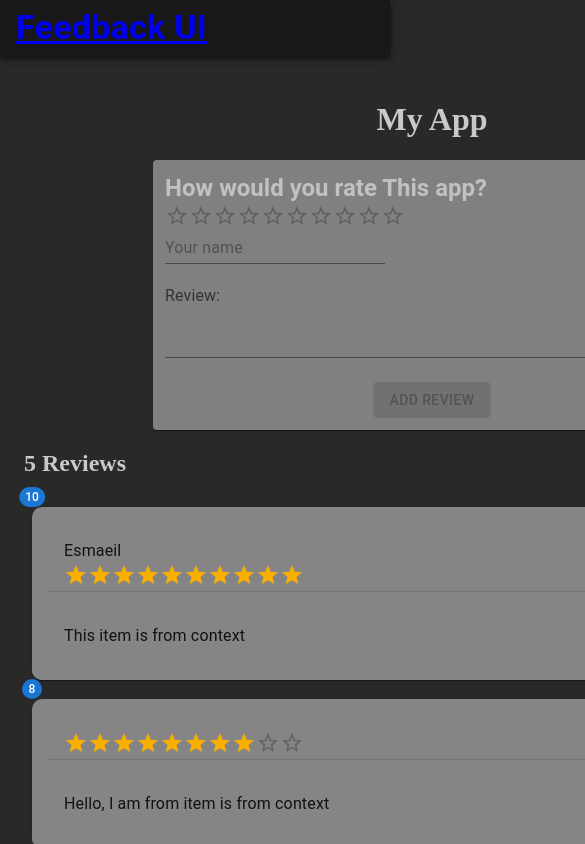
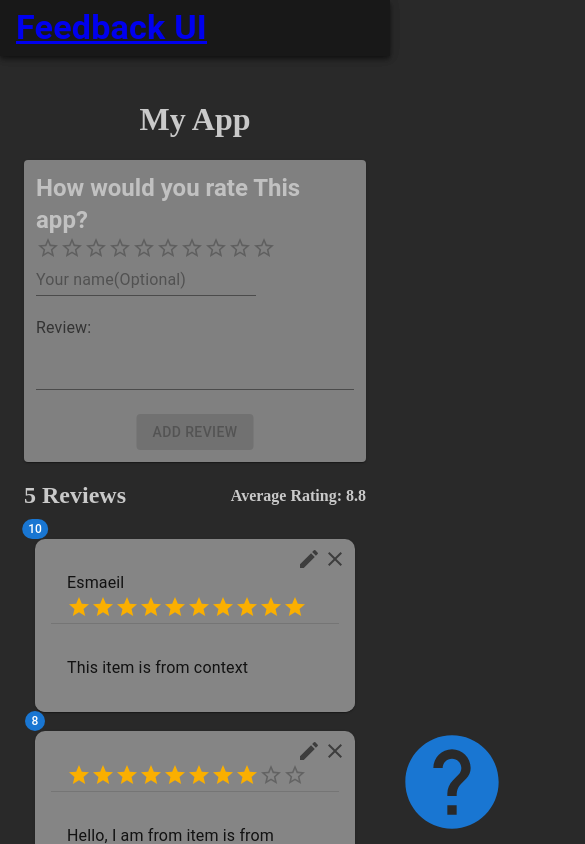
Before and after one commit to EsmaeilSaleh/Feedback-app, a React (Create React App) app: page / in a window 390 px wide. Shown: the top 844 px of the page, 585 px wide, since content can reach past the window. Built offline with nearby package versions, Linux system fonts and the light colour scheme.

Commit message:
add responsive design

```diff
--- a/src/App.js
+++ b/src/App.js
@@ -11,14 +11,11 @@ import AboutIconLink from "./components/AboutIconLink";
 import { FeedbackProvider } from "./context/FeedbackContext";
 
 const App = () => {
-
-
-
   return (
     <FeedbackProvider>
       <Container
+        maxWidth="sm"
         sx={{
-          width: "53em",
           my: 10,
           display: "flex",
           flexDirection: "column",
--- a/src/components/FeedbackForm.jsx
+++ b/src/components/FeedbackForm.jsx
@@ -95,7 +95,7 @@ const FeedbackForm = () => {
           variant="standard"
           value={enteredName}
           onChange={handleName}
-          placeholder="Your name"
+          placeholder="Your name(Optional)"
         />
         <TextField
           variant="standard"
--- a/src/components/FeedbackItem.jsx
+++ b/src/components/FeedbackItem.jsx
@@ -9,6 +9,7 @@ import EditIcon from "@mui/icons-material/Edit";
 import Rating from "@mui/material/Rating";
 import Box from "@mui/material/Box";
 import Divider from '@mui/material/Divider';
+import Container from '@mui/material/Container';
 
 import FeedbackContext from "../context/FeedbackContext";
 
@@ -16,7 +17,7 @@ const FeedbackItem = (props) => {
   const { deleteFeedback, editFeedback } = useContext(FeedbackContext);
 
   return (
-    <>
+    <Container >
       <Badge
         badgeContent={props.item.rating}
         color="primary"
@@ -26,14 +27,14 @@ const FeedbackItem = (props) => {
           sx={{
             backgroundColor: "#858585",
             borderRadius: "10px",
-            width: "50em",
+            width: {xs: '20em', sm: '32em', md: '42em'},
             my: "0.6em",
             display: "relative",
           }}
         >
           <IconButton
             onClick={() => editFeedback(props.item)}
-            sx={{ position: "absolute", right: "5%" }}
+            sx={{ position: "absolute", right: {xs: '8%', md: "5%"  }}}
           >
             <EditIcon />
           </IconButton>
@@ -59,7 +60,7 @@ const FeedbackItem = (props) => {
           </Typography>
         </Card>
       </Badge>
-    </>
+    </Container>
   );
 };
 
```
